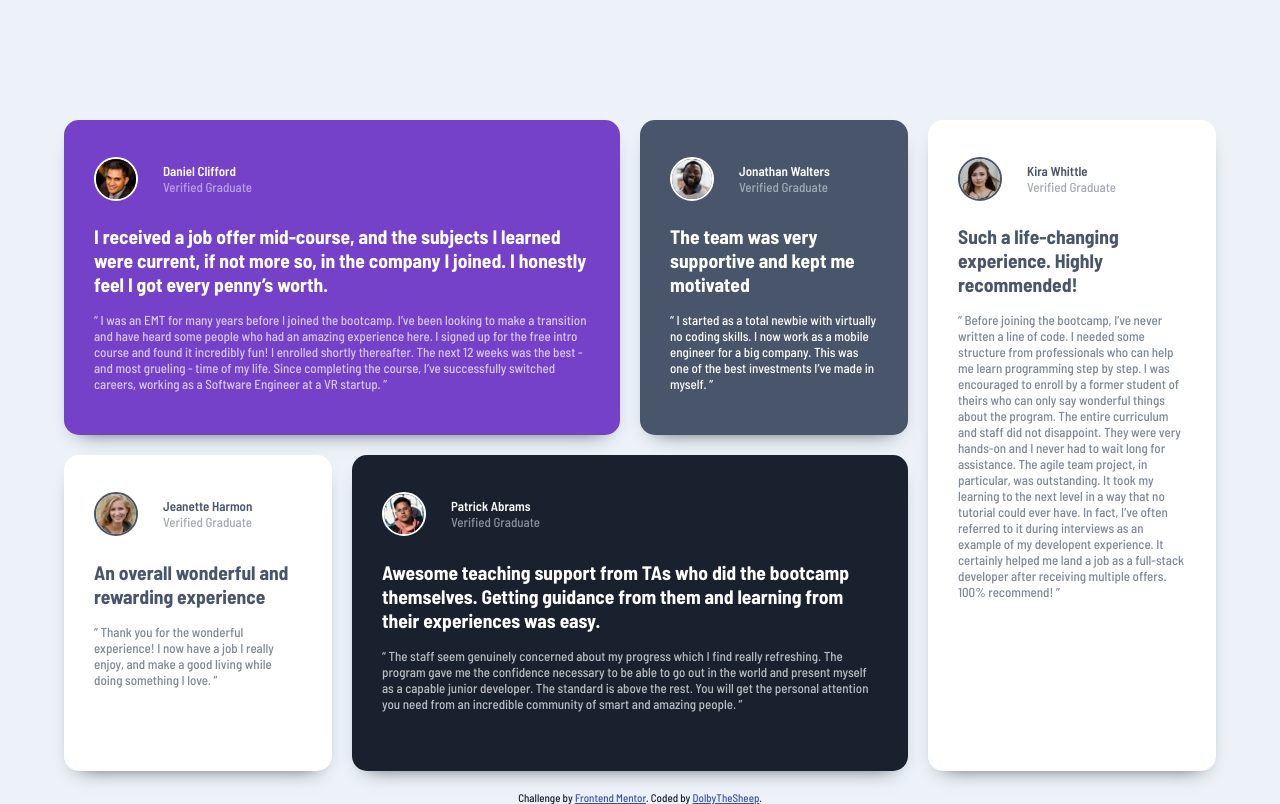
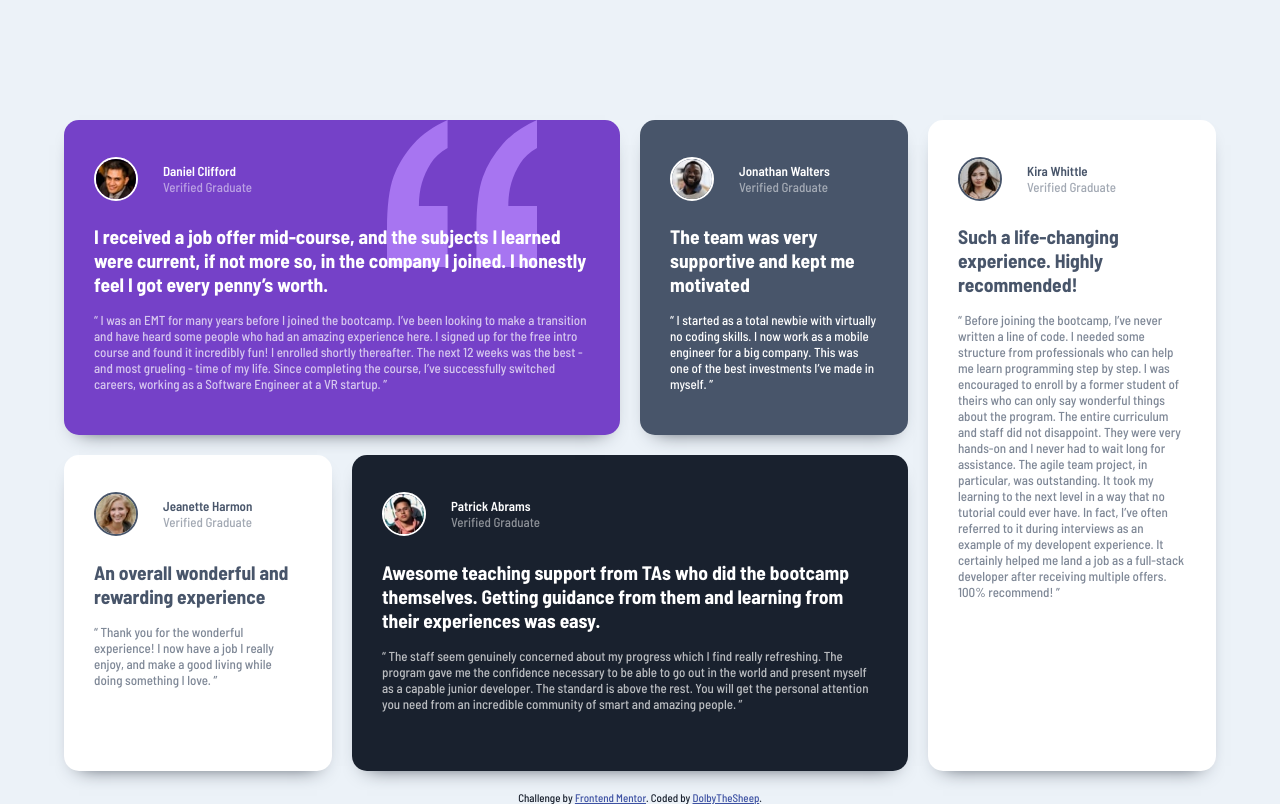
Before and after one commit to DolbyTheSheep/Testimonials-Grid-Section, a plain HTML site: page index.html in a window 1280 px wide. Drawn offline with Linux system fonts and the light colour scheme.

Commit message:
Added background image

```diff
--- a/index.html
+++ b/index.html
@@ -18,6 +18,7 @@
 <body>
   <main>
     <section id="daniel">
+      <img class="background" src="./images/bg-pattern-quotation.svg" alt="quotation" />
       <div class="profile">
         <img src="./images/image-daniel.jpg" alt="daniel" />
         <p>
--- a/style.css
+++ b/style.css
@@ -88,9 +88,28 @@ img {
     opacity: 70%;
 }
 
+.background {
+    border-radius: 0px;
+    border: none;
+    width: 150px;
+    max-width: 30%;
+    height: auto;
+    margin-right: 15%;
+    position: absolute;
+    top: 0;
+    right: 0;
+    z-index: 1;
+}
+
+p, h1 {
+    position: relative;
+    z-index: 2;
+}
+
 
 #daniel {
     background-color: var(--moderate-violet);
+    position: relative;
 }
 
 #jonathan {
```
